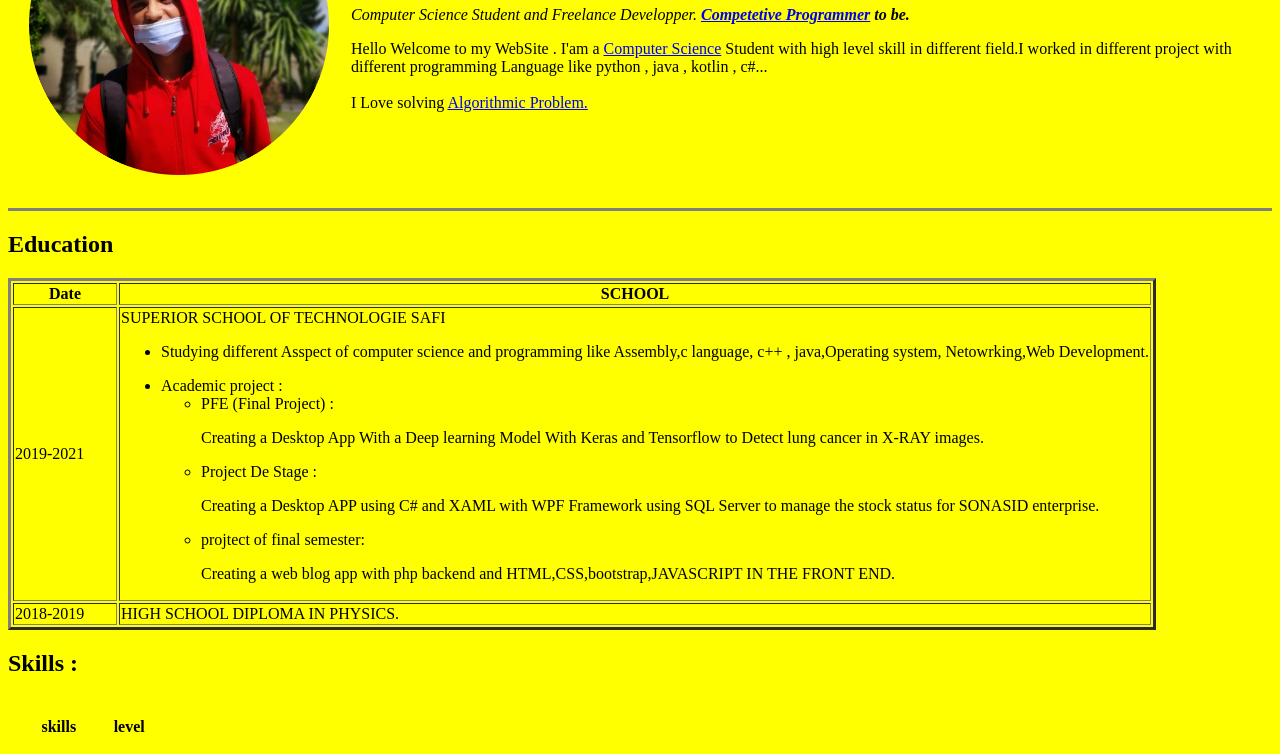
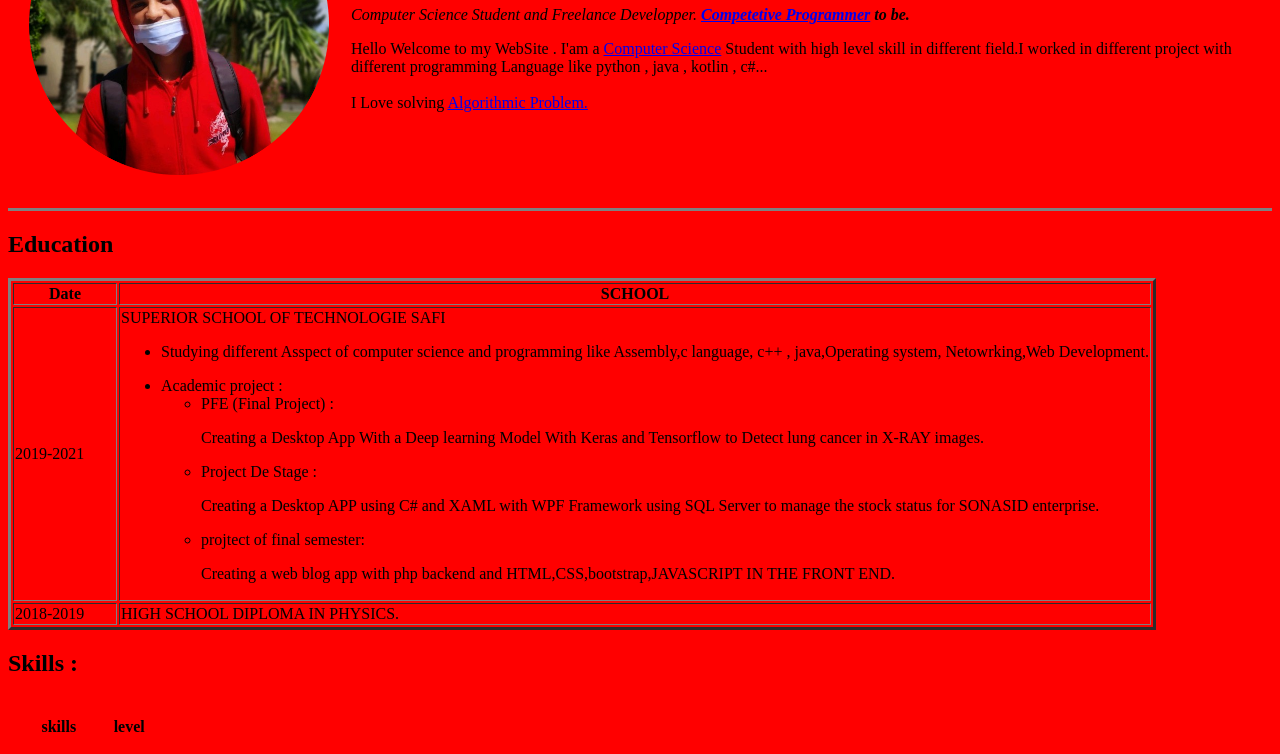
Before and after one commit to medbsrdi/newcv, a plain HTML site: page index.html in a window 1280 px wide. Shown: the part 154-908 px from the top of the page. Drawn offline with Linux system fonts and the light colour scheme.

Commit message:
no it was red

```diff
--- a/index.html
+++ b/index.html
@@ -10,7 +10,7 @@
   <meta name="viewport" content="with=device-with,intial-scale=1.0">
 </head>
 
-<body style="background-color:yellow;">
+<body style="background-color:red;">
   <table cellspacing="20">
     <tr>
       <td>
```
